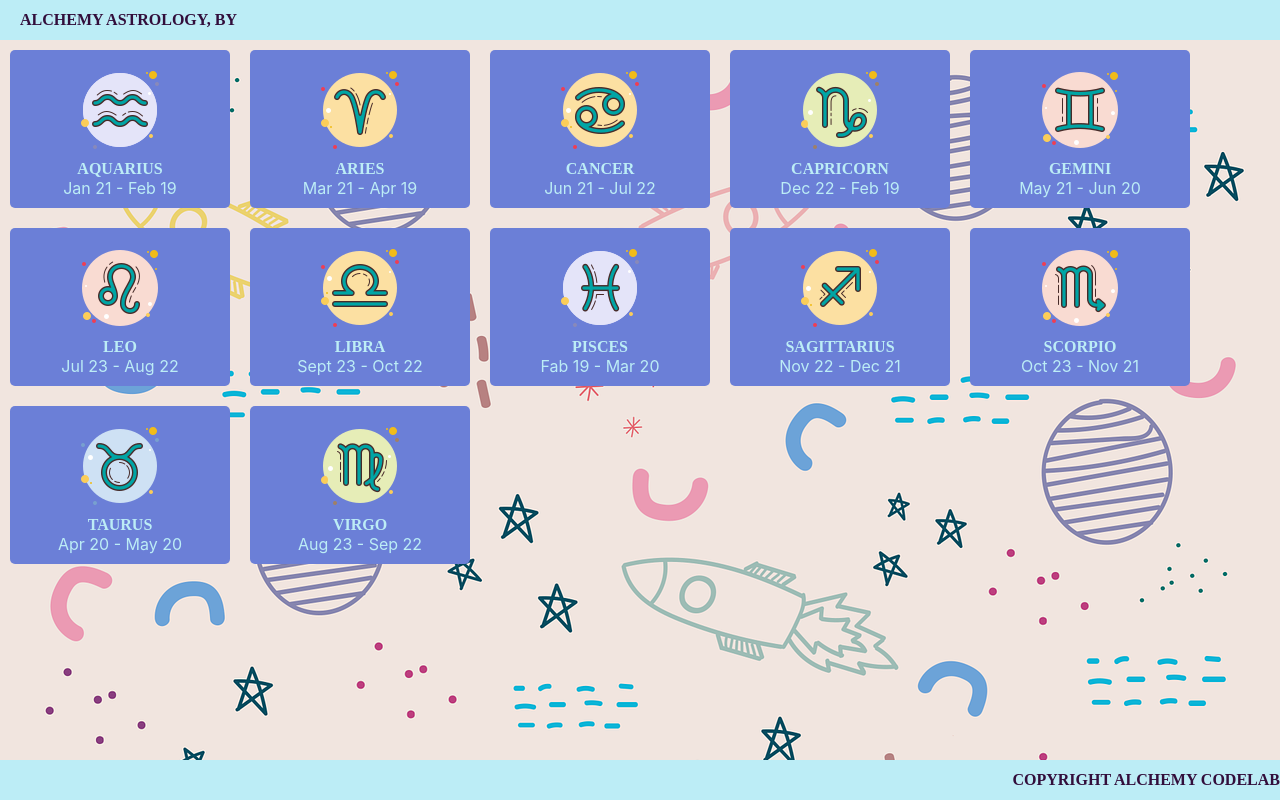
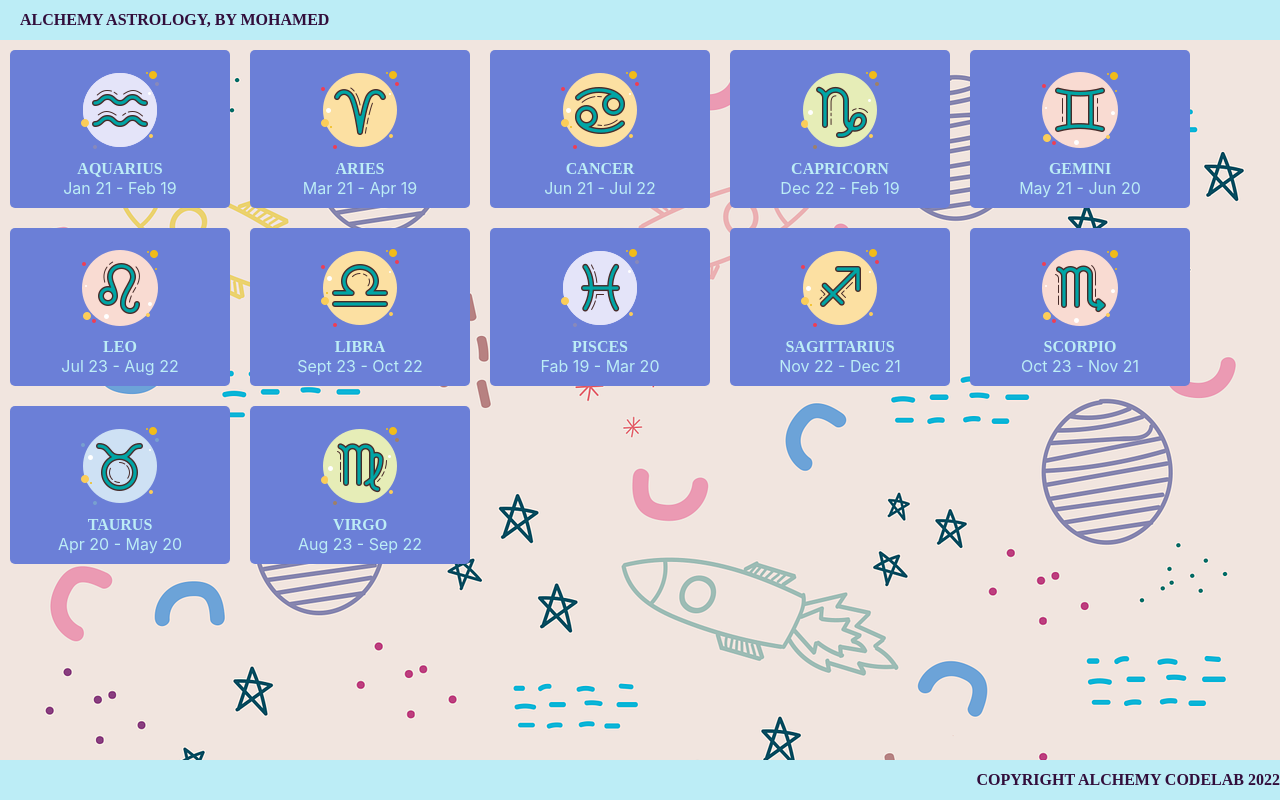
Before and after one commit to taha-amin/half-baked-react-zodiac, a React (Create React App) app: page / in a window 1280 px wide. Built offline with nearby package versions, Linux system fonts and the light colour scheme; a web font is replaced by a local one.

Commit message:
imported zodiac data from respective file and passed zodiac array on line 17, also passed props on lines 14 and 20. In Main.js refactored code to fit rubric

```diff
--- a/src/App.js
+++ b/src/App.js
@@ -4,21 +4,20 @@ import './App.css';
 import Header from '../src/Header/Header.js';
 import Footer from '../src/Footer/Footer.js';
 import Main from './Main/Main.js';
+import { zodiac } from '../src/data.js';
 
 function App() {
   return (
     <div className="App">
       {/* import and use the Header. Main, and Footer components here */}
       {/* the Header component needs a string passed in as the `name` prop */}
-      <Header />
+      <Header name="Mohamed"/>
 
       {/* pass the zodiac array imported above to the Main component as a `zodiacs` prop */}
-      <Main />
+      <Main zodiacs={zodiac}/>
 
       {/* the Footer component needs a year passed in as the `year` prop */}
-      <Footer />
-
-
+      <Footer year="2022"/>
     </div>
   );
 }
--- a/src/Main/Main.js
+++ b/src/Main/Main.js
@@ -1,10 +1,9 @@
 import React from 'react';
-import { zodiac } from '../data.js';
 import ZodiacCard from '../ZodiacCard/ZodiacCard.js';
 import backgroundImg from '../background.png';
 import './Main.css';
 
-export default function Main() {
+export default function Main({ zodiacs }) {
   return (
     <main style={{ backgroundImage: `url(${backgroundImg})` }}>
       {/* import the ZodiacCard component */}
@@ -12,8 +11,11 @@ export default function Main() {
       {/* for each item in the `zodiacs` array props, render a ZodiacCard component, passing in the name and the dates as props to the ZodiacCard component */}
       {/* remember that when you map over an array and render out a list, each item in the list needs a unique 'key' prop */}
 
-      {zodiac.map((item) => (
-        <ZodiacCard key={item.name} {...item} />
+      {zodiacs.map((zodiac) => (
+        <ZodiacCard
+          key={zodiac.name}
+          name={zodiac.name}
+          dates={zodiac.dates} />
       ))}
     </main>
   );
```
